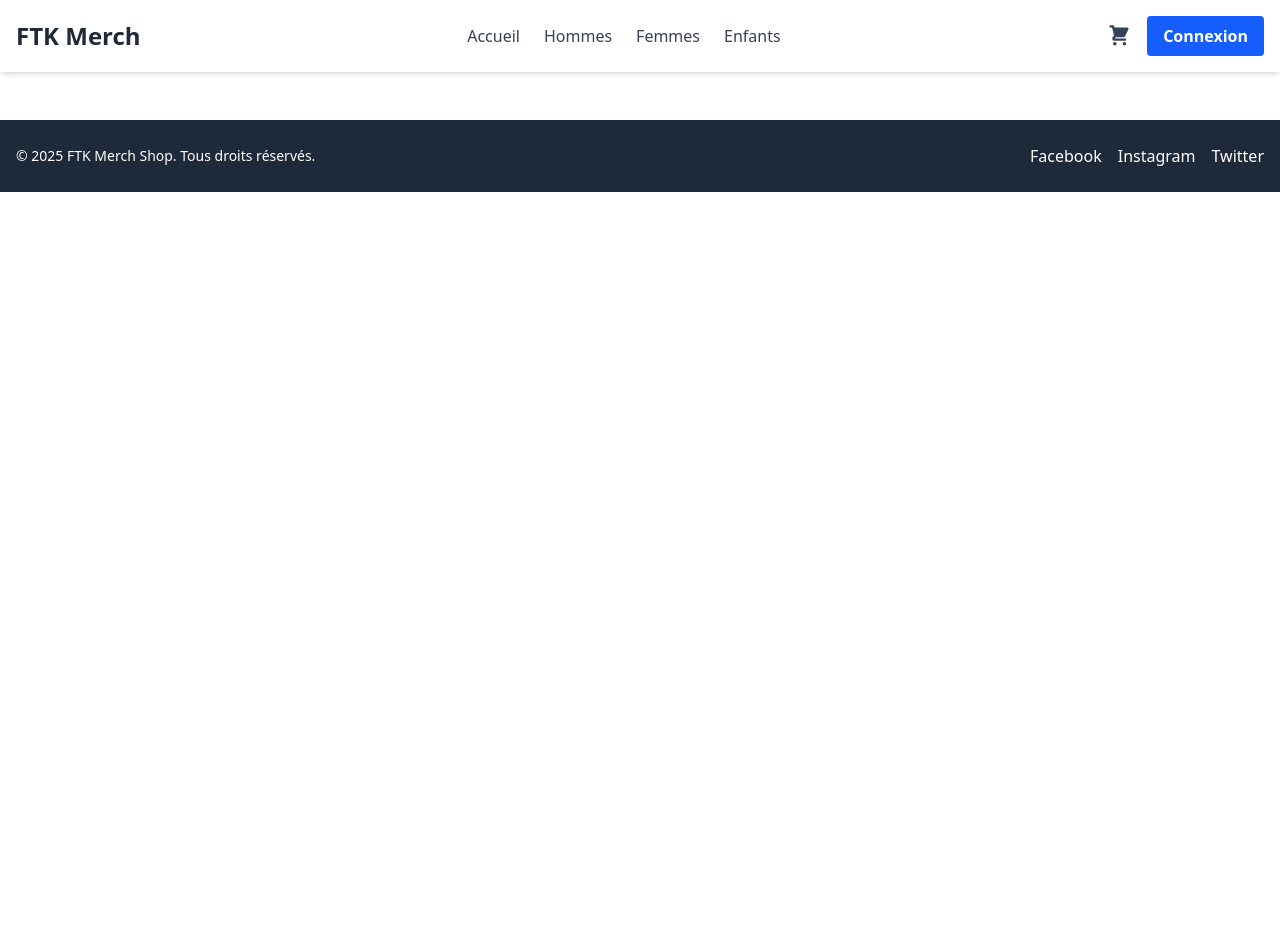
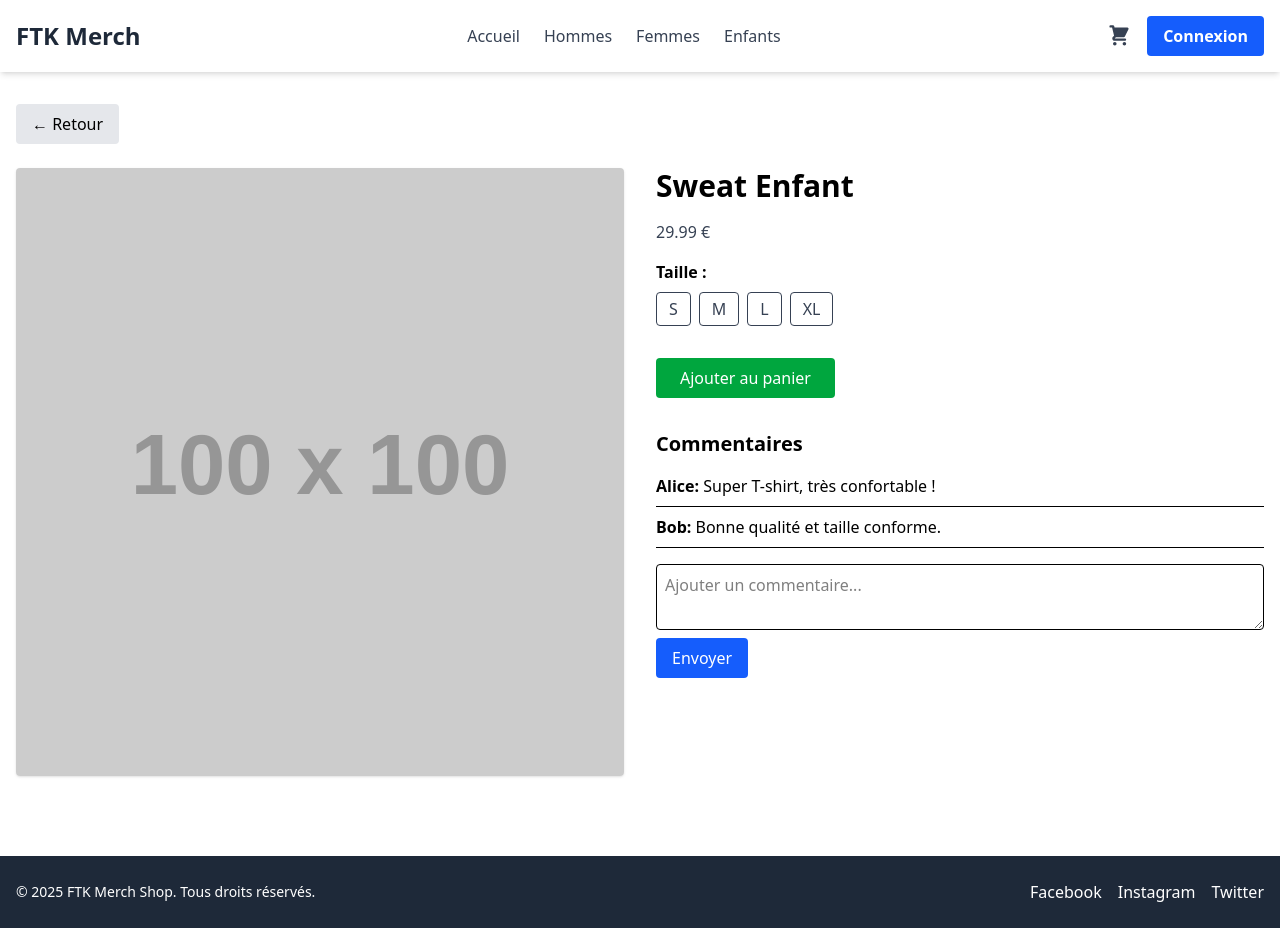
Before and after one commit to Nubunduram/FTK-Merch-frontend, a React (Vite) app: page /category/enfants/product/1 in a window 1280 px wide. Before the commit the page ends 800 px from the top, so only its background shows below. Built offline with nearby package versions, Linux system fonts and the light colour scheme.

Commit message:
feat: ProductPage; Filter/sort context

```diff
--- a/src/App.jsx
+++ b/src/App.jsx
@@ -9,6 +9,7 @@ import Header from './components/Header'
 import Footer from './components/Footer'
 import Success from './pages/Success'
 import Cancel from './pages/Cancel'
+import ProductPage from './pages/ProductPage'
 
 function App() {
   return (
@@ -23,6 +24,7 @@ function App() {
         <Route path="/checkout" element={<Checkout />} />
         <Route path="/success" element={<Success />} />
         <Route path="/cancel" element={<Cancel />} />
+        <Route path="/category/:categoryName/product/:productId" element={<ProductPage />} />
       </Routes>
       <Footer />
     </BrowserRouter>
--- a/src/components/ProductCard.jsx
+++ b/src/components/ProductCard.jsx
@@ -6,9 +6,6 @@ const ProductCard = ({ product }) => {
       <img src={product.image} alt={product.name} className="w-full h-48 object-cover mb-4 rounded" />
       <h3 className="text-lg font-medium">{product.name}</h3>
       <p className="text-gray-700">${product.price}</p>
-      <button className="mt-2 w-full bg-blue-500 text-white py-2 rounded hover:bg-blue-600">
-        Ajouter au panier
-      </button>
     </div>
   );
 };
--- a/src/pages/CategoryPage.jsx
+++ b/src/pages/CategoryPage.jsx
@@ -1,7 +1,8 @@
-import { useParams } from "react-router-dom"
-import { useState } from "react"
+import { useParams, Link, useLocation } from "react-router-dom";
+import { useState, useEffect } from "react";
+import ProductCard from "../components/ProductCard";
 
-const productsData = {
+export const productsData = {
   hommes: [
     { id: 1, name: "T-shirt Homme", type: "T-shirt", price: 19.99, image: "https://placehold.co/100" },
     { id: 2, name: "Jeans Homme", type: "Jeans", price: 49.99, image: "https://placehold.co/100" },
@@ -14,52 +15,63 @@ const productsData = {
     { id: 9, name: "Veste Homme 3", type: "Veste", price: 109.99, image: "https://placehold.co/100" },
   ],
   femmes: [
-    { id: 10, name: "Robe Femme", type: "Robe", price: 39.99, image: "https://placehold.co/100" },
-    { id: 11, name: "T-shirt Femme", type: "T-shirt", price: 24.99, image: "https://placehold.co/100" },
-    { id: 12, name: "Jupe Femme", type: "Jupe", price: 29.99, image: "https://placehold.co/100" },
+    { id: 1, name: "Robe Femme", type: "Robe", price: 39.99, image: "https://placehold.co/100" },
+    { id: 2, name: "T-shirt Femme", type: "T-shirt", price: 24.99, image: "https://placehold.co/100" },
+    { id: 3, name: "Jupe Femme", type: "Jupe", price: 29.99, image: "https://placehold.co/100" },
   ],
   enfants: [
-    { id: 13, name: "Sweat Enfant", type: "Sweat", price: 29.99, image: "https://placehold.co/100" },
-    { id: 14, name: "T-shirt Enfant", type: "T-shirt", price: 14.99, image: "https://placehold.co/100" },
-    { id: 15, name: "Pantalon Enfant", type: "Pantalon", price: 34.99, image: "https://placehold.co/100" },
+    { id: 1, name: "Sweat Enfant", type: "Sweat", price: 29.99, image: "https://placehold.co/100" },
+    { id: 2, name: "T-shirt Enfant", type: "T-shirt", price: 14.99, image: "https://placehold.co/100" },
+    { id: 3, name: "Pantalon Enfant", type: "Pantalon", price: 34.99, image: "https://placehold.co/100" },
   ],
-}
+};
 
 const CategoryPage = () => {
-  const { categoryName } = useParams()
-  const [sort, setSort] = useState("asc")
-  const [filters, setFilters] = useState([])
-  const [currentPage, setCurrentPage] = useState(1)
-  const productsPerPage = 6
+  const { categoryName } = useParams();
+  const location = useLocation();
+  const prevState = location.state || {};
 
-  const products = productsData[categoryName] || []
+  // Initialisation des states depuis location.state
+  const [sort, setSort] = useState(prevState.sort || "asc");
+  const [filters, setFilters] = useState(prevState.filters || []);
+  const [currentPage, setCurrentPage] = useState(prevState.currentPage || 1);
+  const productsPerPage = 6;
 
-  // Récupérer les types disponibles dans la catégorie
-  const availableTypes = [...new Set(products.map((p) => p.type))]
+  const products = productsData[categoryName] || [];
+  const availableTypes = [...new Set(products.map((p) => p.type))];
 
-  // Gestion du tri et filtres
-  let filteredProducts = [...products]
-  if (filters.length > 0) {
-    filteredProducts = filteredProducts.filter((p) => filters.includes(p.type))
-  }
+  // Filtrage et tri
+  const filteredProducts = filters.length > 0
+    ? products.filter(p => filters.includes(p.type))
+    : products;
+
   const sortedProducts = [...filteredProducts].sort((a, b) =>
     sort === "asc" ? a.price - b.price : b.price - a.price
-  )
+  );
 
   // Pagination
-  const totalPages = Math.ceil(sortedProducts.length / productsPerPage)
-  const startIndex = (currentPage - 1) * productsPerPage
-  const currentProducts = sortedProducts.slice(startIndex, startIndex + productsPerPage)
+  const totalPages = Math.ceil(sortedProducts.length / productsPerPage);
+  const startIndex = (currentPage - 1) * productsPerPage;
+  const currentProducts = sortedProducts.slice(startIndex, startIndex + productsPerPage);
 
   const toggleFilter = (type) => {
-    setFilters((prev) =>
-      prev.includes(type) ? prev.filter((f) => f !== type) : [...prev, type]
-    )
-    setCurrentPage(1) // Reset page si filtre change
-  }
+    setFilters(prev =>
+      prev.includes(type) ? prev.filter(f => f !== type) : [...prev, type]
+    );
+    setCurrentPage(1);
+  };
 
-  const handlePrev = () => currentPage > 1 && setCurrentPage(currentPage - 1)
-  const handleNext = () => currentPage < totalPages && setCurrentPage(currentPage + 1)
+  const handlePrev = () => currentPage > 1 && setCurrentPage(currentPage - 1);
+  const handleNext = () => currentPage < totalPages && setCurrentPage(currentPage + 1);
+
+  // Met à jour les states si on revient depuis ProductPage
+  useEffect(() => {
+    if (prevState) {
+      setSort(prevState.sort || "asc");
+      setFilters(prevState.filters || []);
+      setCurrentPage(prevState.currentPage || 1);
+    }
+  }, [categoryName, location.state]);
 
   return (
     <div className="container mx-auto px-4 py-8">
@@ -70,7 +82,7 @@ const CategoryPage = () => {
         <aside className="md:w-1/4">
           <h2 className="text-xl font-semibold mb-4">Filtres</h2>
           <div className="space-y-2">
-            {availableTypes.map((type) => (
+            {availableTypes.map(type => (
               <label key={type} className="flex items-center space-x-2">
                 <input
                   type="checkbox"
@@ -99,19 +111,15 @@ const CategoryPage = () => {
 
           {currentProducts.length > 0 ? (
             <div className="grid grid-cols-1 sm:grid-cols-2 md:grid-cols-3 gap-6">
-              {currentProducts.map((product) => (
-                <div
+              {currentProducts.map(product => (
+                <Link
                   key={product.id}
-                  className="border rounded-lg p-4 shadow hover:shadow-lg transition"
+                  to={`/category/${categoryName}/product/${product.id}`}
+                  state={{ filters, sort, currentPage, categoryName }}
+                  className="block"
                 >
-                  <img
-                    src={product.image}
-                    alt={product.name}
-                    className="w-full h-48 object-cover mb-4 rounded"
-                  />
-                  <h2 className="text-lg font-semibold">{product.name}</h2>
-                  <p className="text-gray-700">{product.price.toFixed(2)} €</p>
-                </div>
+                  <ProductCard product={product} />
+                </Link>
               ))}
             </div>
           ) : (
@@ -133,11 +141,7 @@ const CategoryPage = () => {
                 <button
                   key={i + 1}
                   onClick={() => setCurrentPage(i + 1)}
-                  className={`px-3 py-1 rounded ${
-                    currentPage === i + 1
-                      ? "bg-blue-600 text-white"
-                      : "bg-gray-200"
-                  }`}
+                  className={`px-3 py-1 rounded ${currentPage === i + 1 ? "bg-blue-600 text-white" : "bg-gray-200"}`}
                 >
                   {i + 1}
                 </button>
@@ -155,7 +159,7 @@ const CategoryPage = () => {
         </main>
       </div>
     </div>
-  )
-}
+  );
+};
 
-export default CategoryPage
+export default CategoryPage;
--- a/src/pages/Home.jsx
+++ b/src/pages/Home.jsx
@@ -1,10 +1,11 @@
 import React from 'react';
 import ProductCard from '../components/ProductCard';
+import { Link } from 'react-router-dom';
 
 const featuredProducts = [
-  { id: 1, name: 'T-shirt Homme', price: 25, image: 'https://placehold.co/100' },
-  { id: 2, name: 'Robe Femme', price: 40, image: 'https://placehold.co/100' },
-  { id: 3, name: 'Veste Enfant', price: 30, image: 'https://placehold.co/100' },
+  { id: 1, name: 'T-shirt Homme', price: 25, image: 'https://placehold.co/100', category: 'hommes' },
+  { id: 2, name: 'Robe Femme', price: 40, image: 'https://placehold.co/100', category: 'femmes' },
+  { id: 3, name: 'Veste Enfant', price: 30, image: 'https://placehold.co/100', category: 'enfants' },
 ];
 
 const Home = () => {
@@ -20,12 +21,17 @@ const Home = () => {
         </p>
       </div>
 
-
       {/* Produits à la une */}
       <h2 className="text-2xl font-semibold mb-6">Produits à la une</h2>
       <div className="grid grid-cols-1 sm:grid-cols-2 md:grid-cols-3 gap-6">
         {featuredProducts.map(product => (
-          <ProductCard key={product.id} product={product} />
+          <Link
+            key={product.id}
+            to={`/category/${product.category}/product/${product.id}`}
+            className="block"
+          >
+            <ProductCard product={product} />
+          </Link>
         ))}
       </div>
     </div>
--- /dev/null
+++ b/src/pages/ProductPage.jsx
@@ -0,0 +1,149 @@
+import { useState } from "react"
+import { useParams, useLocation, useNavigate } from "react-router-dom"
+import { productsData } from "./CategoryPage" // On réutilise les produits mock
+// import { useCart } from "../context/CartContext"
+
+const mockComments = {
+  1: [
+    { id: 1, user: "Alice", text: "Super T-shirt, très confortable !" },
+    { id: 2, user: "Bob", text: "Bonne qualité et taille conforme." },
+  ],
+  2: [{ id: 1, user: "Claire", text: "Jeans parfait pour l’hiver." }],
+}
+
+export default function ProductPage() {
+  const { productId, categoryName: paramCategoryName } = useParams()
+  const location = useLocation()
+  const navigate = useNavigate()
+  const state = location.state || {}
+  const { filters, sort, currentPage } = state
+
+  // Utiliser categoryName passé via state si présent, sinon param URL
+  const categoryName = state.categoryName || paramCategoryName
+
+  const product = (productsData[categoryName] || []).find(
+    (p) => p.id === parseInt(productId)
+  )
+
+  const [selectedSize, setSelectedSize] = useState("")
+  const [comments, setComments] = useState(mockComments[productId] || [])
+  const [newComment, setNewComment] = useState("")
+
+  if (!product) {
+    return <p>Produit introuvable.</p>
+  }
+
+  const sizes = ["S", "M", "L", "XL"]
+
+  const handleAddToCart = () => {
+    if (!selectedSize) {
+      alert("Veuillez sélectionner une taille.")
+      return
+    }
+    // addToCart({ ...product, size: selectedSize, quantity: 1 })
+    alert("Produit ajouté au panier !")
+  }
+
+  const handleAddComment = () => {
+    if (!newComment.trim()) return
+    const comment = { id: comments.length + 1, user: "Utilisateur", text: newComment }
+    setComments((prev) => [...prev, comment])
+    setNewComment("")
+  }
+
+  const handleGoBack = () => {
+    if (state.categoryName) {
+      // Retour à CategoryPage avec le contexte
+      navigate(`/category/${categoryName}`, { state: { filters, sort, currentPage } })
+    } else {
+      navigate(-1) // fallback si pas de state
+    }
+  }
+
+  return (
+    <div className="container mx-auto px-4 py-8">
+      <button
+        onClick={handleGoBack}
+        className="mb-6 px-4 py-2 bg-gray-200 rounded hover:bg-gray-300"
+      >
+        ← Retour
+      </button>
+
+      <div className="flex flex-col md:flex-row gap-8">
+        {/* Image produit */}
+        <div className="md:w-1/2">
+          <img
+            src={product.image}
+            alt={product.name}
+            className="w-full h-auto rounded shadow"
+          />
+        </div>
+
+        {/* Détails produit */}
+        <div className="md:w-1/2 flex flex-col">
+          <h1 className="text-3xl font-bold mb-4">{product.name}</h1>
+          <p className="text-gray-700 mb-4">{product.price.toFixed(2)} €</p>
+
+          {/* Sélection taille */}
+          <div className="mb-4">
+            <p className="font-semibold mb-2">Taille :</p>
+            <div className="flex space-x-2">
+              {sizes.map((size) => (
+                <button
+                  key={size}
+                  onClick={() => setSelectedSize(size)}
+                  className={`px-3 py-1 border rounded ${
+                    selectedSize === size
+                      ? "bg-blue-600 text-white"
+                      : "bg-white text-gray-700"
+                  }`}
+                >
+                  {size}
+                </button>
+              ))}
+            </div>
+          </div>
+
+          <button
+            onClick={handleAddToCart}
+            className="px-6 py-2 bg-green-600 text-white rounded hover:bg-green-700 w-fit mt-4"
+          >
+            Ajouter au panier
+          </button>
+
+          {/* Commentaires */}
+          <div className="mt-8">
+            <h2 className="text-xl font-semibold mb-4">Commentaires</h2>
+
+            {comments.length > 0 ? (
+              <ul className="space-y-2 mb-4">
+                {comments.map((c) => (
+                  <li key={c.id} className="border-b pb-2">
+                    <span className="font-semibold">{c.user}:</span> {c.text}
+                  </li>
+                ))}
+              </ul>
+            ) : (
+              <p>Aucun commentaire pour ce produit.</p>
+            )}
+
+            <div className="flex flex-col space-y-2">
+              <textarea
+                value={newComment}
+                onChange={(e) => setNewComment(e.target.value)}
+                placeholder="Ajouter un commentaire..."
+                className="border rounded p-2 w-full"
+              />
+              <button
+                onClick={handleAddComment}
+                className="px-4 py-2 bg-blue-600 text-white rounded hover:bg-blue-700 w-fit"
+              >
+                Envoyer
+              </button>
+            </div>
+          </div>
+        </div>
+      </div>
+    </div>
+  )
+}
```
Lines whose indentation alone changed are shown as unchanged.
